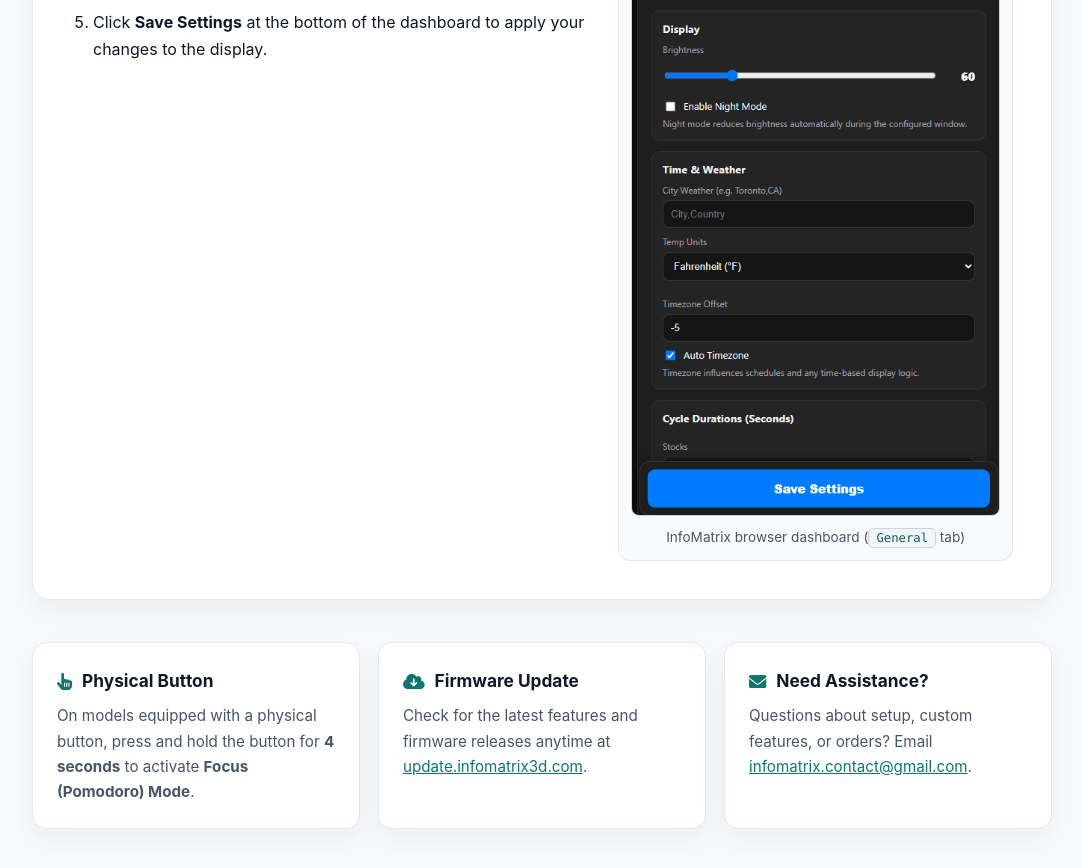
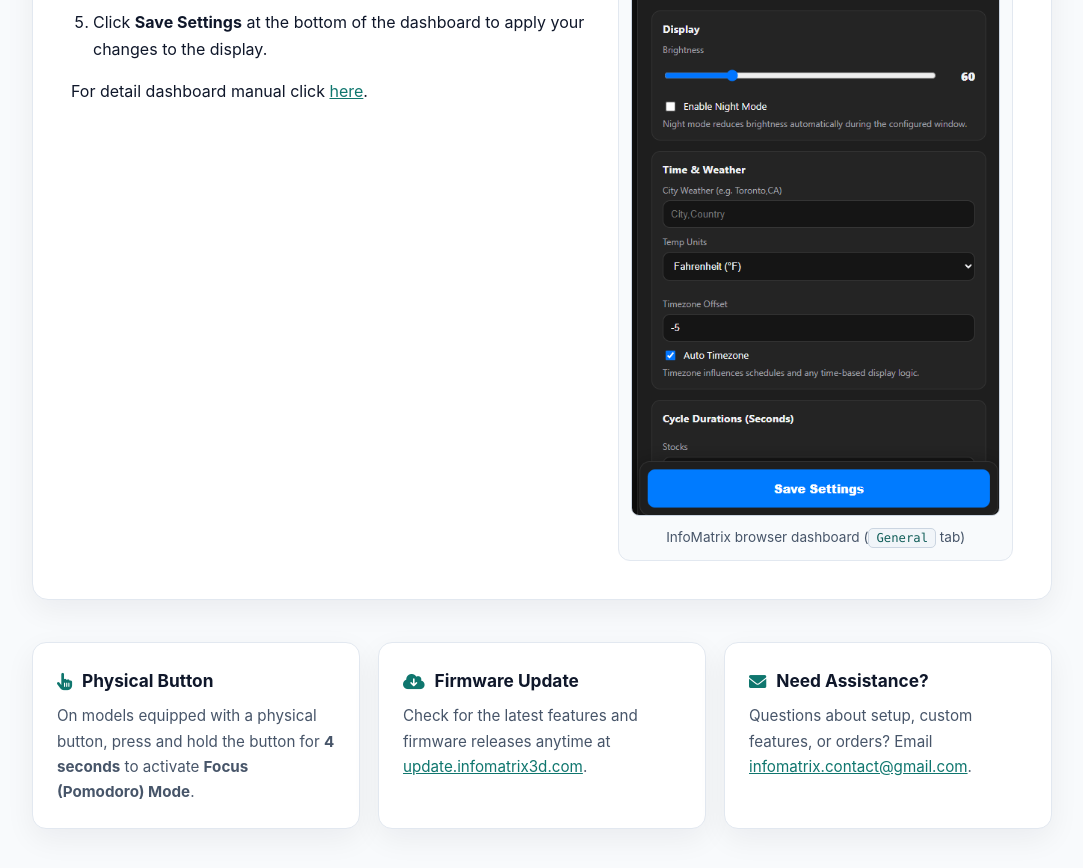
Before and after one commit to mortuza001/infomatrix3d, a plain HTML site: page setup.html in a window 1280 px wide. Shown: the part 2230-3098 px from the top of the page, without its empty margins (98-1181 px from the left). Drawn offline with Linux system fonts and the light colour scheme.

Commit message:
Update setup.html

```diff
--- a/setup.html
+++ b/setup.html
@@ -549,6 +549,9 @@
             </li>
             <li>Click <strong>Save Settings</strong> at the bottom of the dashboard to apply your changes to the display.</li>
           </ol>
+
+           <p class="manual-note">For detail dashboard manual click <a href="https://www.infomatrix3d.com/help.html">here</a>.</p>
+
         </div>
 
         <div style="display: grid; gap: 18px;">
```
